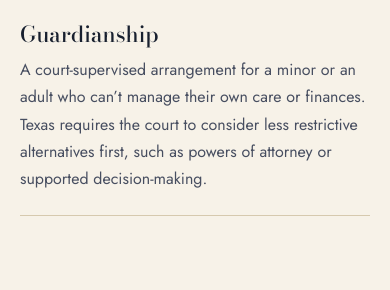
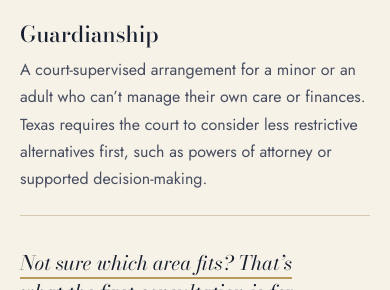
Before and after one commit to premiercode/attorney, a plain HTML site: page option-a/index.html in a window 390 px wide. Shown: the part 3251-3541 px from the top of the page. Drawn offline with nearby package versions, Linux system fonts and the light colour scheme.

Commit message:
Apply design review round 2 polish to all three options
- Option A: kern the remaining Bodoni W headings, add a consultation link under the Estate list
- Option B: hide the hero fine print and tighten the hero on short laptop screens
- Option C: restore the preview bar text size on phones, put the approved teaser in the muniment note

Authored-By: Brian Hurley
Co-Authored-By: Claude Opus 5.5 <noreply@anthropic.com>

```diff
--- a/option-a/index.html
+++ b/option-a/index.html
@@ -149,6 +149,7 @@
                 <dd>A court-supervised arrangement for a minor or an adult who can&rsquo;t manage their own care or finances. Texas requires the court to consider less restrictive alternatives first, such as powers of attorney or supported decision-making.</dd>
               </div>
             </dl>
+            <a class="matter__more" href="#consultation">Not sure which area fits? That&rsquo;s what the first consultation is for.</a>
           </article>
         </div>
       </div>
@@ -228,7 +229,7 @@
                 width="2400" height="1602" loading="lazy"
                 alt="Hands signing a page of a printed document">
             </figure>
-            <h3 class="bring__title">What to bring</h3>
+            <h3 class="bring__title"><span class="kw">W</span>hat to bring</h3>
             <p>Before your first meeting, it helps to gather a photo ID, any court papers already filed, and any existing orders or agreements.</p>
             <p>For estate planning, bring a list of what you own and how it&rsquo;s titled, your current beneficiary designations, and any wills or trusts you already have.</p>
             <p class="bring__aside">If you can&rsquo;t find everything, bring what you have.</p>
@@ -346,7 +347,7 @@
             </div>
           </details>
           <details class="faq__item">
-            <summary><span>What&rsquo;s the difference between custody and conservatorship?</span></summary>
+            <summary><span><span class="kw">W</span>hat&rsquo;s the difference between custody and conservatorship?</span></summary>
             <div class="faq__answer">
               <p>None in everyday meaning. Texas law uses &ldquo;conservatorship.&rdquo; Joint managing conservatorship means sharing parental rights and duties, not necessarily equal time.</p>
               <p class="faq__cite">Tex. Fam. Code &sect;&sect; 101.016, 153.131</p>
--- a/option-a/styles.css
+++ b/option-a/styles.css
@@ -514,6 +514,21 @@
   .matter__list > div { padding-block: 1.4rem; border-bottom: 1px solid var(--hairline); }
   .matter__list dt { font-size: 1.375rem; line-height: 1.25; }
   .matter__list dd { margin: 0.5rem 0 0; color: var(--ink-muted); font-size: 1rem; max-width: 36rem; }
+  .matter__more {
+    display: inline-flex;
+    align-items: center;
+    min-height: 44px;
+    margin-top: 2rem;
+    font-family: var(--font-display);
+    font-style: italic;
+    font-size: 1.25rem;
+    color: var(--ink);
+    text-decoration: underline;
+    text-decoration-color: var(--gold-rule);
+    text-underline-offset: 0.35em;
+  }
+  .matter__more { max-width: 26rem; text-wrap: balance; line-height: 1.45; }
+  .matter__more:hover { color: var(--gold-ink); }
   @media (min-width: 960px) {
     .practice__groups { grid-template-columns: 1fr 1fr; gap: 0; align-items: start; }
     .matter:first-child { padding-right: clamp(2.5rem, 5vw, 5rem); }
--- a/option-c/styles.css
+++ b/option-c/styles.css
@@ -794,7 +794,7 @@ input:focus-visible, select:focus-visible, textarea:focus-visible { outline-offs
   .header-actions .btn { padding: 0.5rem 0.8rem; font-size: 0.875rem; white-space: nowrap; }
   .phone { font-size: 0.875rem; gap: 0.35em; flex-wrap: wrap; min-width: 0; }
   .phone .tag { font-size: 0.625rem; }
-  .preview-bar p { padding-block: 0.35rem; font-size: 0.6875rem; line-height: 1.4; }
+  .preview-bar p { padding-block: 0.35rem; line-height: 1.4; }
   .site-nav { padding-top: 0; }
   .site-nav a { min-height: 34px; }
   .cover { padding-top: 1.25rem; }
```
Also changed, not shown: option-b/styles.css (+10 -0 lines), option-c/index.html (+1 -1 lines).
